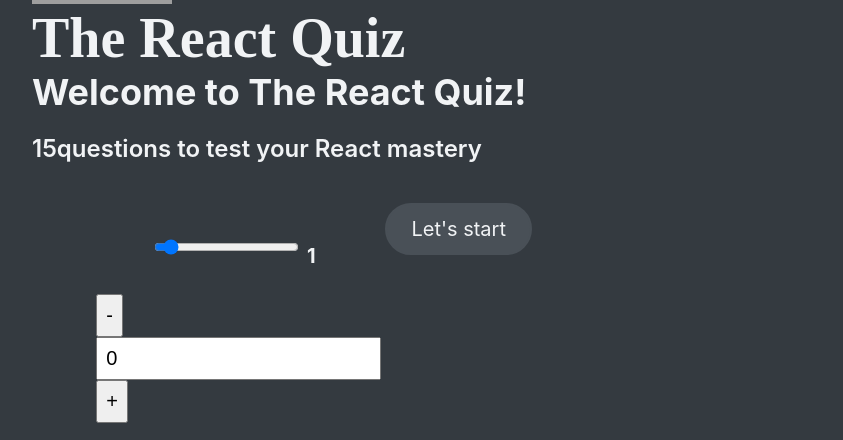
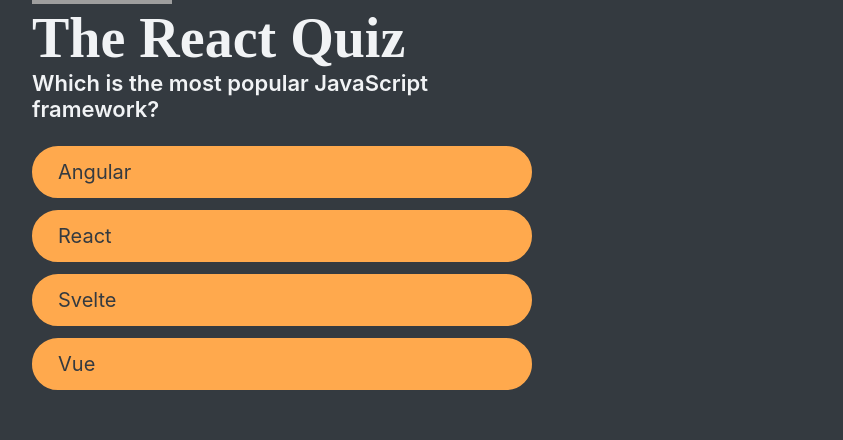
Before and after one commit to bayatalireza/react-quiz, a React (Create React App) app: page / in a window 1280 px wide. Both pictures are taken after a click on the button "Let's start". Shown: the part 133-573 px from the top of the page, without its empty margins (0-843 px from the left). Built offline with nearby package versions, Linux system fonts and the light colour scheme; data requests are answered from the project's data file; grey boxes are pictures that could not be loaded.

Commit message:
`feat: added new components and functionality to the quiz app`

```diff
--- a/src/App.js
+++ b/src/App.js
@@ -6,19 +6,31 @@ import Main from "./components/Main";
 import Loader from "./components/Loader";
 import Error from "./components/Error";
 import StartScreen from "./components/StartScreen";
+import Questions from "./components/Questions";
+import NextAnswer from "./components/NextAnswer";
+
 
 const initialState = {
   questions: [],
   // loading, error, ready, active, finished
   status: "loading",
+  index: 0,
+  answer: null,
+  points: 0,
 };
 
 function reducer(state, action) {
   switch (action.type) {
     case "dataReceived":
       return { ...state, questions: action.payload, status: "ready" };
+      case "start":
+        return {...state, status: "active"}
+      case "newAnswer":
+        return {...state, answer: action.payload, points: state.questions.correctOption === action.payload ? state.points + state.questions.points : state.points}
+      case "nextAnswer":
+        return {...state, index: state.index + 1, answer: null}
     case "dataFailed":
-      return {...state, status: "error"}
+      return { ...state, status: "error" };
     default:
       throw new Error("Invalid action type");
   }
@@ -27,15 +39,16 @@ function reducer(state, action) {
 function App() {
   const [state, dispatch] = useReducer(reducer, initialState);
 
-  const { questions, status} = state;
+  const { questions, status, index, answer, points} = state;
+  const questionCount = questions.length;
 
 
   useEffect(() => {
     fetch("http://localhost:3001/questions")
       .then((res) => res.json())
-      .then((data) => dispatch({type: "dataReceived", payload: data}))
-      .catch((err) => dispatch({type: "dataFailed", payload: err}));
-  }, []);
+      .then((data) => dispatch({ type: "dataReceived", payload: data }))
+      .catch((err) => dispatch({ type: "dataFailed", payload: err }));
+  }, [dispatch]);
 
   return (
     <div className="App">
@@ -44,7 +57,16 @@ function App() {
       <Main>
         {status === "loading" && <Loader />}
         {status === "error" && <Error />}
-        {status === "ready" && <StartScreen questions={questions} />}
+        {status === "ready" && (
+          <StartScreen questionCount={questionCount} dispatch={dispatch} />
+        )}
+        {status === "active" && <>
+
+        <Questions question={questions[index]} dispatch={dispatch} answer={answer} />
+        <NextAnswer dispatch={dispatch} answer={answer} />
+        </>
+        }
+
       </Main>
       <DateCounter />
     </div>
--- /dev/null
+++ b/src/components/NextAnswer.js
@@ -0,0 +1,9 @@
+
+export default function NextAnswer({dispatch, answer}) {
+      if(answer === null) return null;
+  return (
+    <div>
+      <button className="btn btn-ui" onClick={()=>dispatch({type: "nextAnswer"})} >Next</button>
+    </div>
+  )
+}
--- /dev/null
+++ b/src/components/Options.js
@@ -0,0 +1,10 @@
+export default function Options({question, dispatch, answer}) {
+  console.log( question);
+
+  const hasAnswered = answer !== null
+  return (
+    <div className="options">
+     {question.options.map((option, index)=> <button className={`btn btn-option ${index === answer ? "answer": ""} ${hasAnswered && question.correctOption === index ? "correct": "wrong"} `} key={option} onClick={()=>dispatch({type: "newAnswer", payload: index})} disabled= {hasAnswered} >{option}</button>)}
+    </div>
+  );
+}
--- /dev/null
+++ b/src/components/Questions.js
@@ -0,0 +1,12 @@
+import Option from "./Options";
+
+export default function Questions({question, dispatch, answer}) {
+
+  return (
+    <div>
+      <h4>{question.question}</h4>
+
+      <Option question={question} dispatch={dispatch} answer={answer} />
+    </div>
+  );
+}
--- a/src/components/StartScreen.js
+++ b/src/components/StartScreen.js
@@ -1,12 +1,11 @@
 import React from 'react'
 
-export default function StartScreen({questions}) {
-  const questionCount = questions.length;
+export default function StartScreen({questionCount, dispatch}) {
   return (
     <div>
       <h2>Welcome to The React Quiz!</h2>
       <h3>{questionCount}questions to test your React mastery</h3>
-      <button className="btn btn-ui">Let's start</button>
+      <button className="btn btn-ui" onClick={()=>dispatch({type: "start"})} >Let's start</button>
     </div>
   )
 }
```
